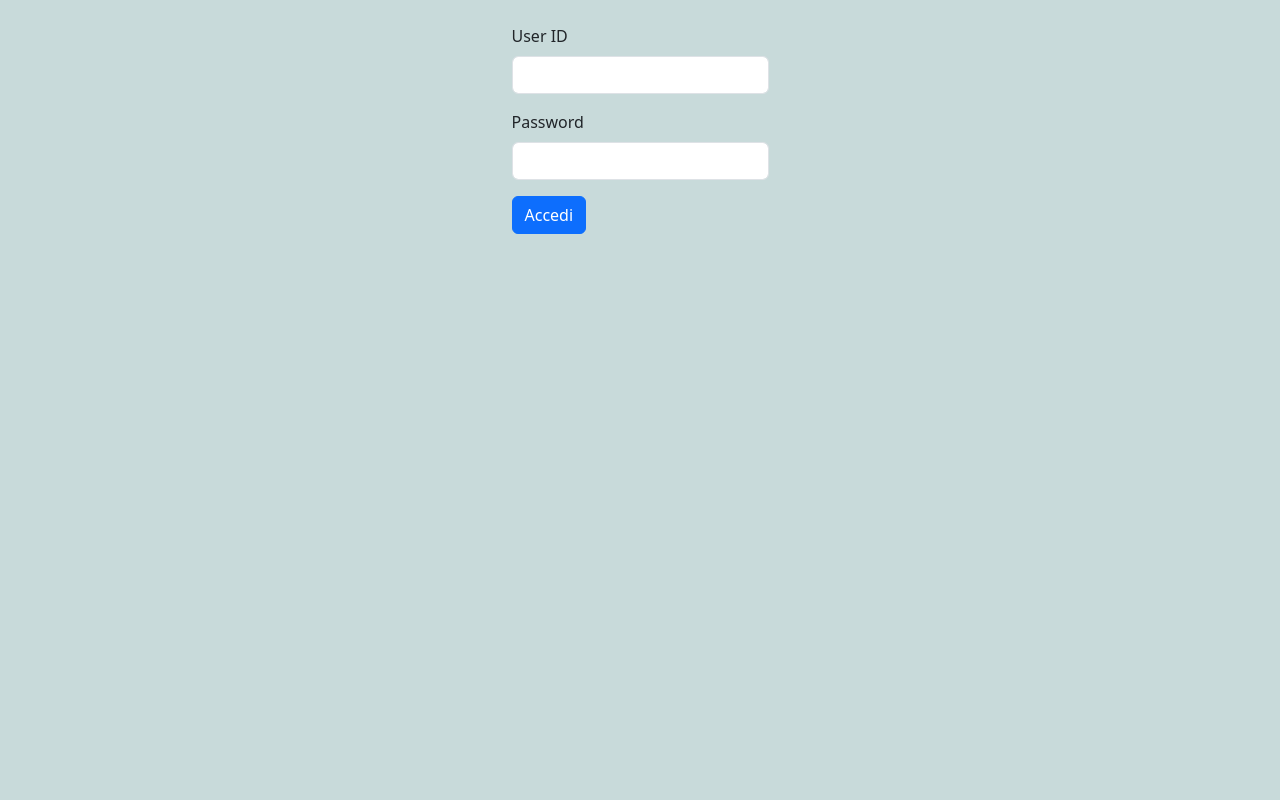
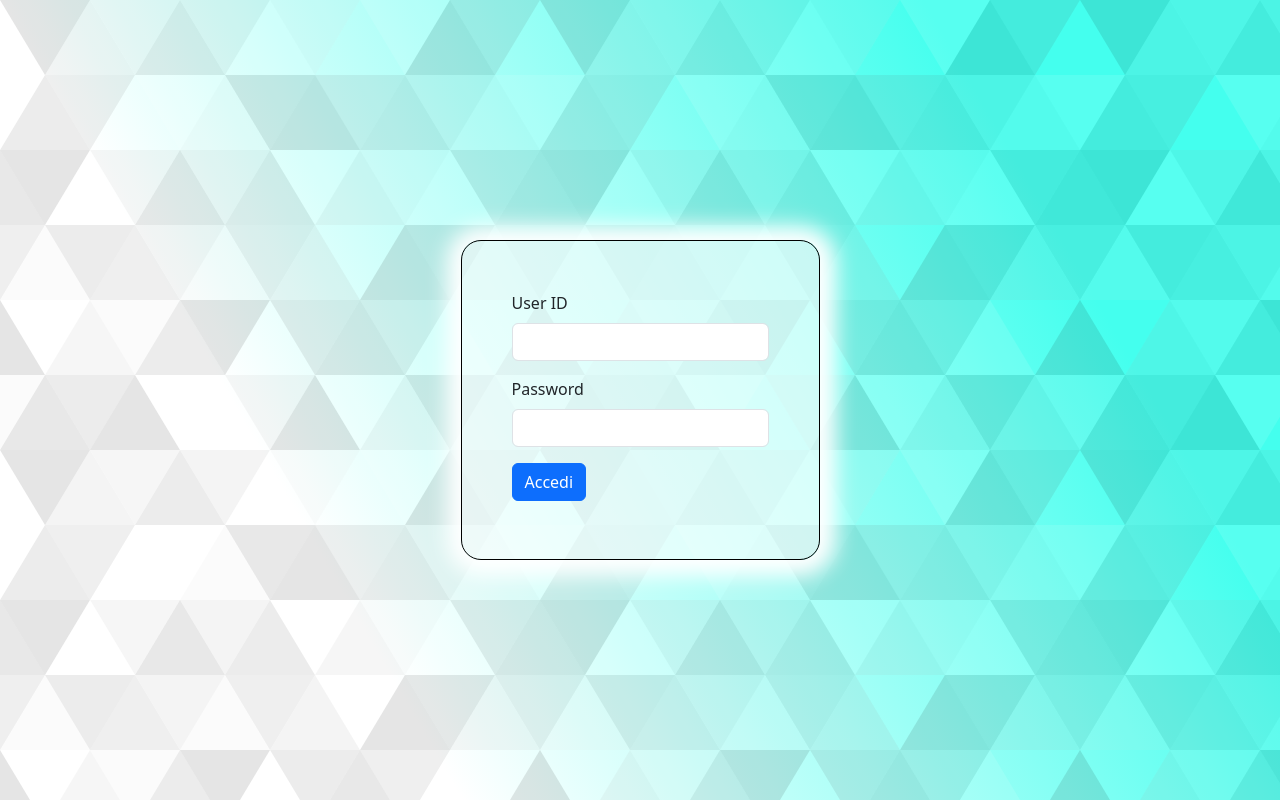
Before and after one commit to StefaniaSperani/form_at, a PHP site: page / in a window 1280 px wide. Run offline with PHP 8.4, Linux system fonts and the light colour scheme; style sheets or scripts are compiled from the project's sources.

Commit message:
adding style

```diff
--- a/add.php
+++ b/add.php
@@ -33,7 +33,7 @@ $conn->close();
     <meta name="viewport" content="width=device-width, initial-scale=1.0">
     <link href="https://cdn.jsdelivr.net/npm/bootstrap@5.3.0/dist/css/bootstrap.min.css" rel="stylesheet"
         integrity="sha384-9ndCyUaIbzAi2FUVXJi0CjmCapSmO7SnpJef0486qhLnuZ2cdeRhO02iuK6FUUVM" crossorigin="anonymous">
-    <link rel="stylesheet" href="style.css">
+    <link rel="stylesheet" href="style.scss">
     <title>Aggiungi operatore</title>
 </head>
 
--- a/edit.php
+++ b/edit.php
@@ -35,7 +35,7 @@ $conn->close();
     <meta name="viewport" content="width=device-width, initial-scale=1.0">
     <link href="https://cdn.jsdelivr.net/npm/bootstrap@5.3.0/dist/css/bootstrap.min.css" rel="stylesheet"
         integrity="sha384-9ndCyUaIbzAi2FUVXJi0CjmCapSmO7SnpJef0486qhLnuZ2cdeRhO02iuK6FUUVM" crossorigin="anonymous">
-    <link rel="stylesheet" href="style.css">
+    <link rel="stylesheet" href="style.scss">
     <title>Modifica operatore</title>
 </head>
 
--- a/index.php
+++ b/index.php
@@ -13,13 +13,13 @@ include("login.php")
     <link href="https://cdn.jsdelivr.net/npm/bootstrap@5.3.0/dist/css/bootstrap.min.css" rel="stylesheet"
         integrity="sha384-9ndCyUaIbzAi2FUVXJi0CjmCapSmO7SnpJef0486qhLnuZ2cdeRhO02iuK6FUUVM" crossorigin="anonymous">
     <script src="https://ajax.googleapis.com/ajax/libs/jquery/3.6.4/jquery.min.js"></script>
-    <link rel="stylesheet" href="style.css">
+    <link rel="stylesheet" href="style.scss">
     <title>Login</title>
 </head>
 
 <body>
 
-    <div class="app d-flex justify-content-center py-4">
+    <div class="app py-4">
         <form id="login-form" action="login.php" method="POST">
             <div class="mb-3">
                 <label for="username" class="form-label">User ID</label>
--- a/operators.php
+++ b/operators.php
@@ -7,7 +7,7 @@
     <meta name="viewport" content="width=device-width, initial-scale=1.0">
     <link href="https://cdn.jsdelivr.net/npm/bootstrap@5.3.0/dist/css/bootstrap.min.css" rel="stylesheet"
         integrity="sha384-9ndCyUaIbzAi2FUVXJi0CjmCapSmO7SnpJef0486qhLnuZ2cdeRhO02iuK6FUUVM" crossorigin="anonymous">
-    <link rel="stylesheet" href="style.css">
+    <link rel="stylesheet" href="style.scss">
 
     <title>Elenco operatori</title>
 </head>
--- a/style.css
+++ /dev/null
@@ -1,12 +0,0 @@
-body{
-    background-color: rgb(200, 218, 218);
-}
-
-button a{
-    text-decoration: none;
-    color: white;
-}
-
-tr{
-    vertical-align: middle;
-}
--- /dev/null
+++ b/style.scss
@@ -0,0 +1,35 @@
+body{
+    background-image: url(images/prism.svg);
+}
+
+.app{
+        display: flex;
+        justify-content: center;
+        align-items: center;
+        height: 100vh;
+}
+
+button a{
+    text-decoration: none;
+    color: white;
+}
+
+tr{
+    vertical-align: middle;
+}
+
+form{
+    width: auto;
+    height: auto;
+    background-color: rgba(255, 255, 255, 0.6);
+    border: 1px solid black;
+    border-radius: 20px;
+    box-shadow: 1px 1px 21px 15px #fff;
+    padding: 50px;
+}
+
+
+.form-control:focus {
+    box-shadow: none;
+    border-color: transparent;
+}
```
Also changed, not shown: images/prism.svg (added).
